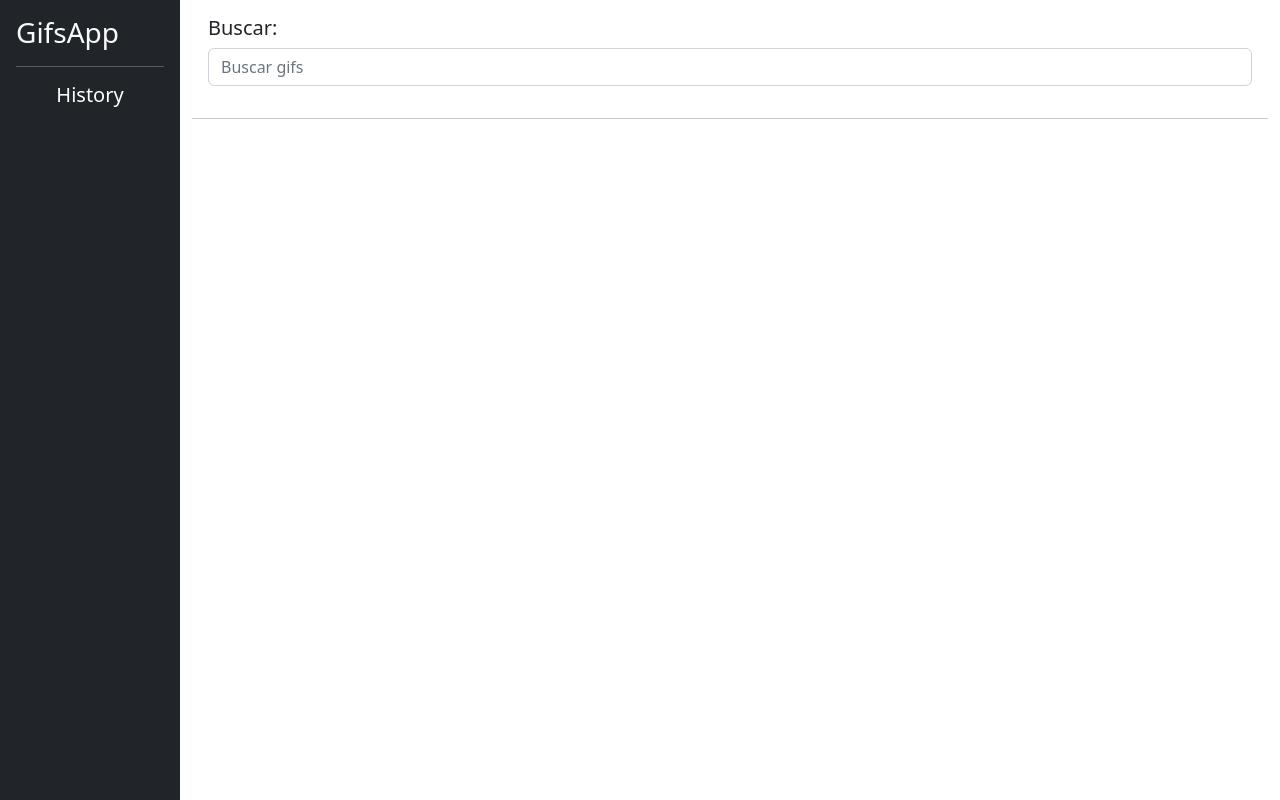
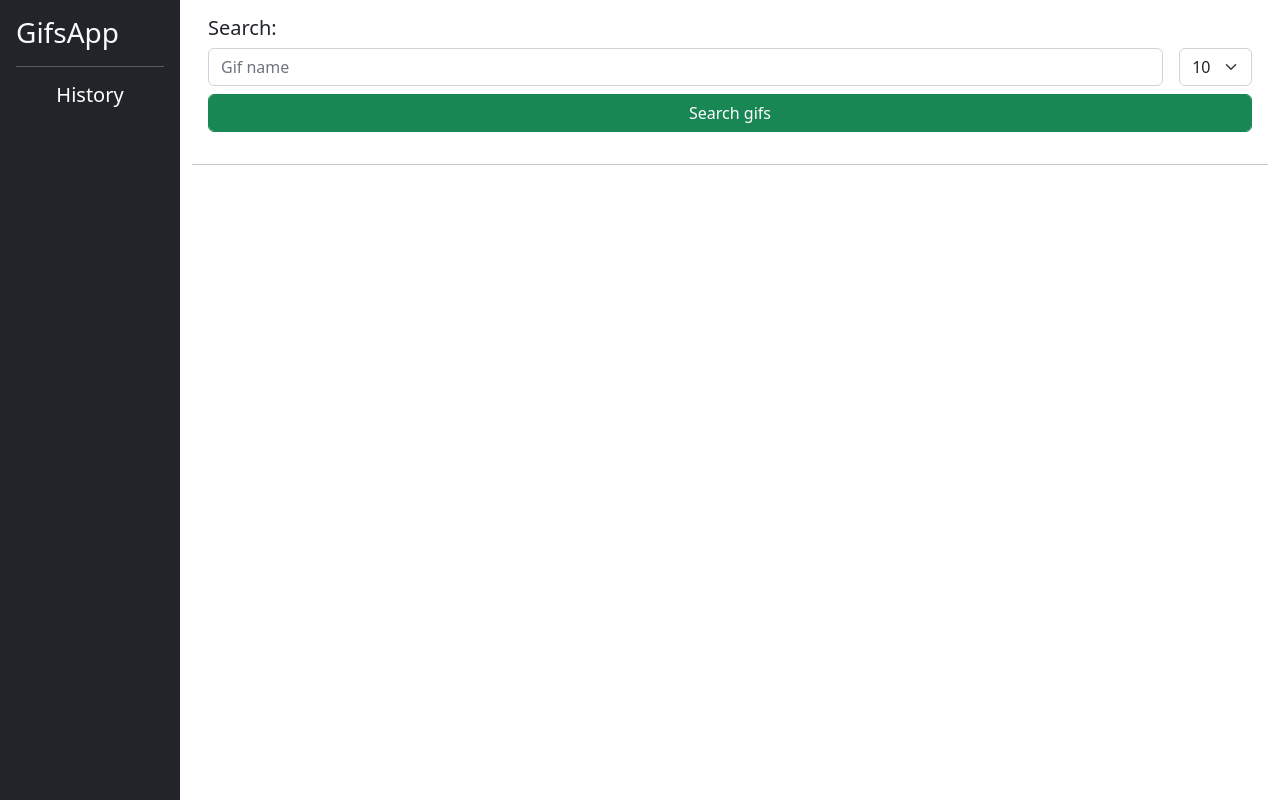
Before and after one commit to lucadanielcanas7/gifsapp, an Angular app: page / in a window 1280 px wide. Built offline with nearby package versions, Linux system fonts and the light colour scheme.

Commit message:
add a pagination selector and search button for get the gifs

```diff
--- a/src/app/gifs/search/search.component.html
+++ b/src/app/gifs/search/search.component.html
@@ -1,2 +1,12 @@
-<h5>Buscar: </h5>
-<input type="text" class="form-control" placeholder="Buscar gifs" (keyup.enter)="search()" #txtSearch>
+<h5>Search: </h5>
+<div class="form">
+  <input type="text" class="form-control" placeholder="Gif name" (keyup.enter)="search()" #txtSearch>
+  <select class="form-select" #sltPagination>
+    <option selected value="10">10</option>
+    <option value="20">20</option>
+    <option value="30">30</option>
+    <option value="40">40</option>
+    <option value="50">50</option>
+  </select>
+</div>
+<button type="button" class="btn btn-success form-control mt-2" (click)="search()">Search gifs</button>
--- a/src/app/gifs/search/search.component.ts
+++ b/src/app/gifs/search/search.component.ts
@@ -5,22 +5,34 @@ import { GifsService } from '../services/gifs.service';
   selector: 'app-search',
   templateUrl: './search.component.html',
   styles: [
+    `
+    .form {
+      display: flex;
+    }
+    select {
+      width: 75px;
+      margin-left: 1rem;
+    }
+    `
   ]
 })
 export class SearchComponent {
 
   //Select the view query element (input)
   @ViewChild('txtSearch') txtSearch!: ElementRef<HTMLInputElement>;
+  @ViewChild('sltPagination') sltPagination!: ElementRef<HTMLSelectElement>;
 
   constructor(private gifsService: GifsService) {}
 
   search(): void {
-    const value = this.txtSearch.nativeElement.value;
+    const txtSearchValue = this.txtSearch.nativeElement.value;
+    const sltPaginationValue = this.sltPagination.nativeElement.value;
 
-    if (value.trim().length !== 0) {
-      this.gifsService.searchGifs(value);
+    if (txtSearchValue.trim().length !== 0) {
+      this.gifsService.searchGifs(txtSearchValue,Number(sltPaginationValue));
 
       this.txtSearch.nativeElement.value = '';
     }
+    this.sltPagination.nativeElement.value = '10';
   }
 }
```
